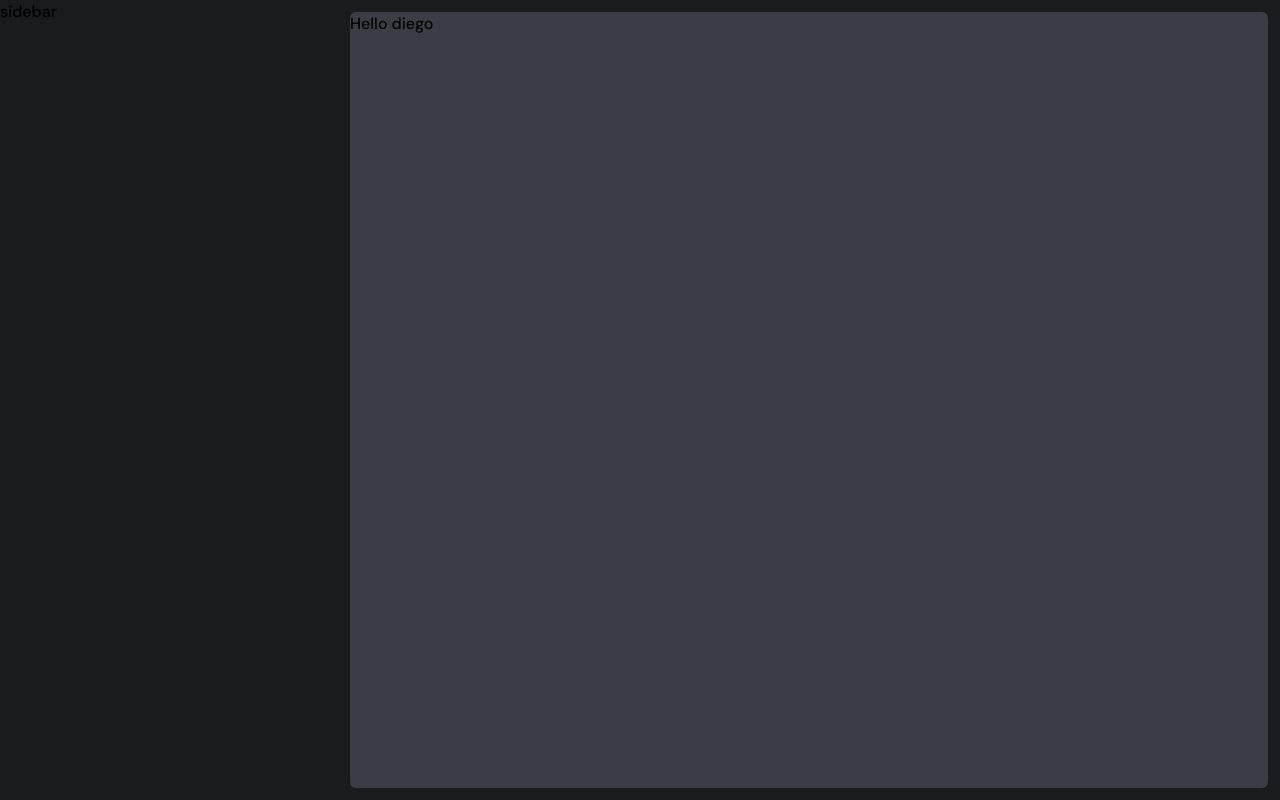
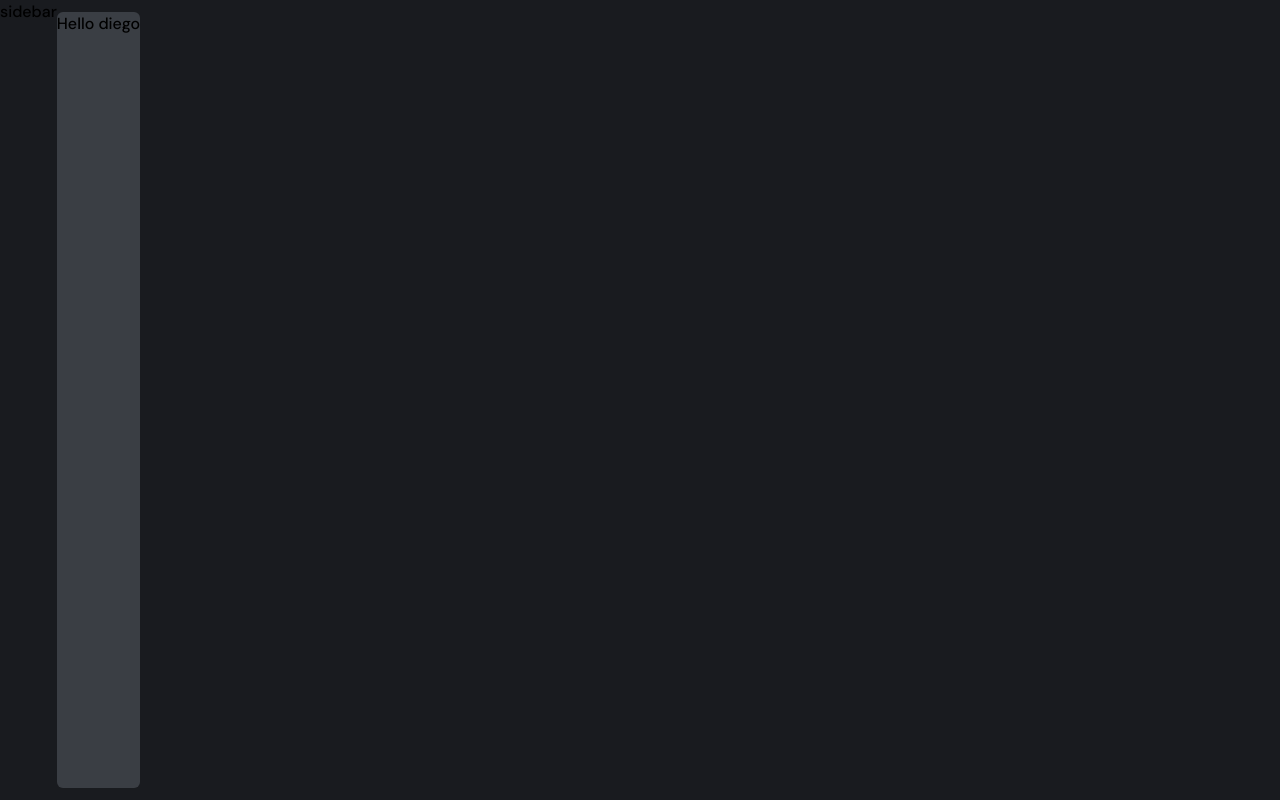
Before and after one commit to ferbbo/Task-manager-app, a Next.js app: page / in a window 1280 px wide. Built offline with nearby package versions, Linux system fonts and the light colour scheme.

Commit message:
chore: layout styles

```diff
--- a/src/app/layout.tsx
+++ b/src/app/layout.tsx
@@ -18,7 +18,7 @@ export default function RootLayout({
     return (
       <html lang="en" className={cn(dm_sans.variable)}>
         <body>
-          <main className='w-screen min-h-screen grid grid-cols-[350px_minmax(900px,_1fr)] bg-black'>
+          <main className='w-screen min-h-screen flex bg-black'>
             <Sidebar/>
             <div className="pt-3 pb-3 pr-3">
               {children}
--- a/src/app/ui/global.scss
+++ b/src/app/ui/global.scss
@@ -2,6 +2,10 @@
 @tailwind components;
 @tailwind utilities;
 
+* {
+    box-sizing: border-box;
+}
+
 body {
     font-family: var(--font-dm);
 }
```
